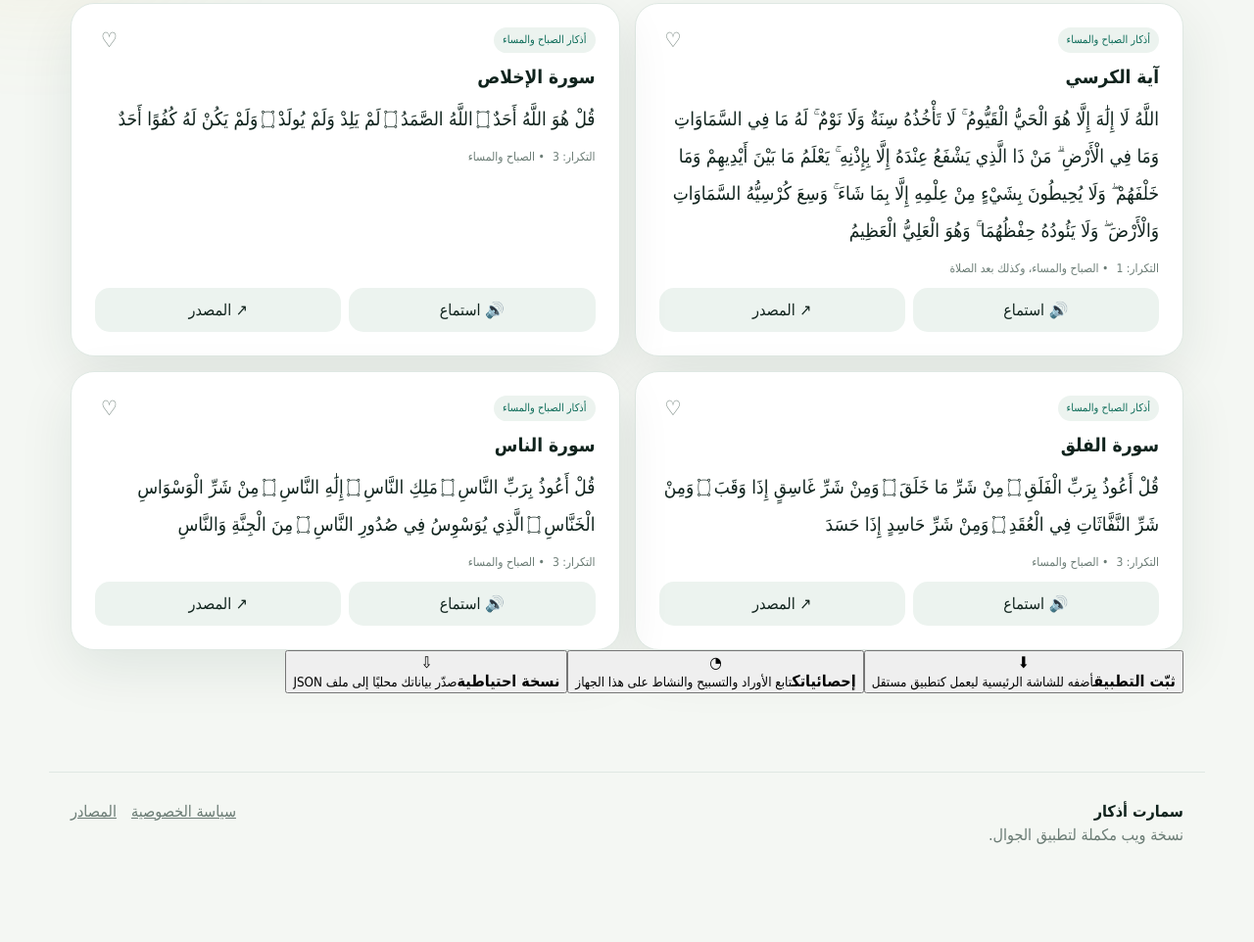
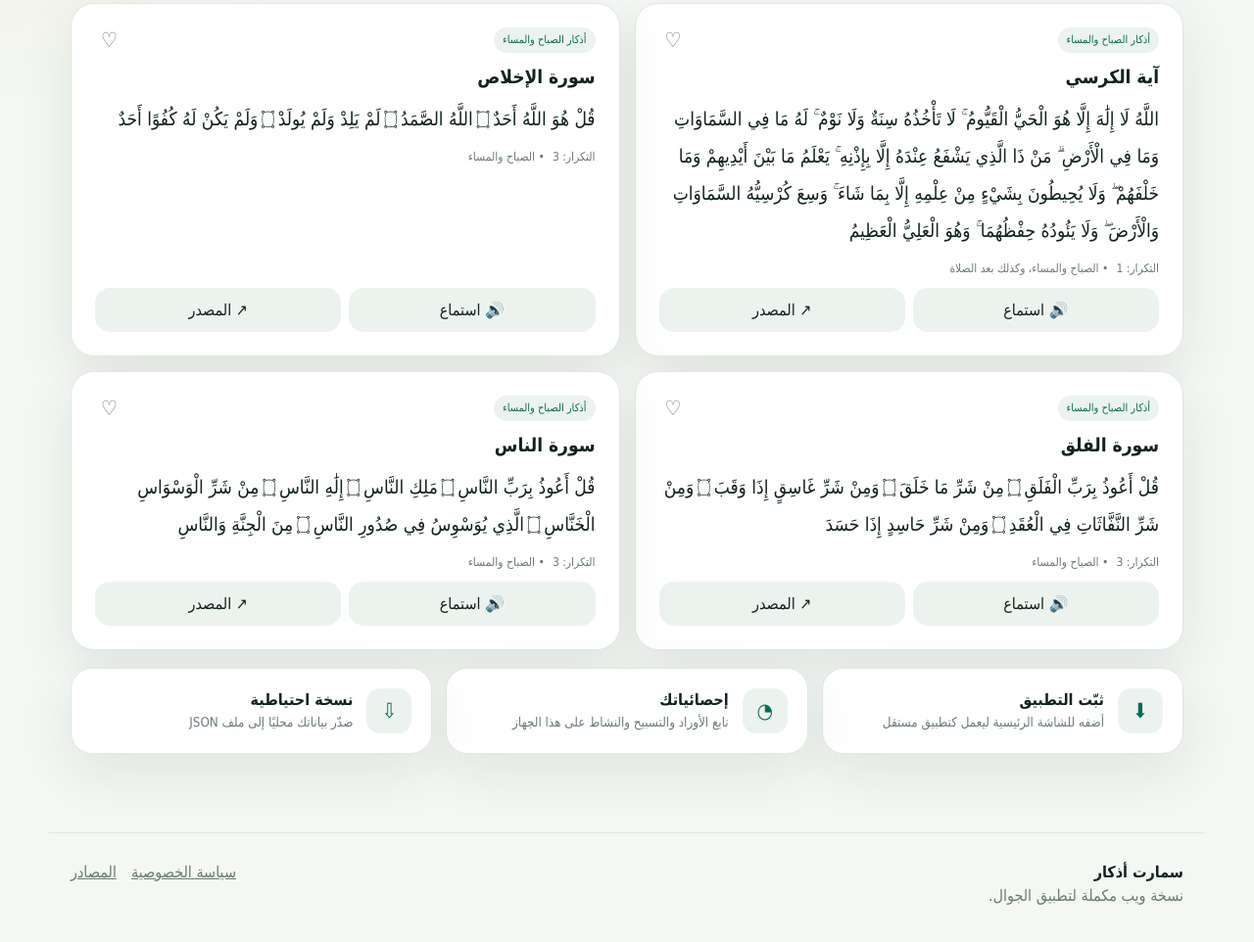
Before and after one commit to mostafasalem3500-prog/mostafasalem3500-prog-smart-adhkar-web, a website: page public/index.html in a window 1280 px wide. Shown: the part 1020-1982 px from the top of the page at 98% size. Before the commit the page ends 1932 px from the top, so only its background shows below. Drawn offline with Linux system fonts and the light colour scheme.

Commit message:
Load v1.1 styles

```diff
--- a/public/index.html
+++ b/public/index.html
@@ -1,4 +1,4 @@
-<!doctype html><html lang="ar" dir="rtl"><head><meta charset="utf-8"><meta name="viewport" content="width=device-width,initial-scale=1,viewport-fit=cover"><meta name="theme-color" content="#0c6b58"><title>سمارت أذكار | Smart Adhkar</title><meta name="description" content="تطبيق أذكار عربي بمصادر موثوقة وأوراد يومية ومسبحة ذكية."><link rel="manifest" href="/manifest.webmanifest"><link rel="icon" href="/icon.svg"><link rel="stylesheet" href="/styles.css"></head><body>
+<!doctype html><html lang="ar" dir="rtl"><head><meta charset="utf-8"><meta name="viewport" content="width=device-width,initial-scale=1,viewport-fit=cover"><meta name="theme-color" content="#0c6b58"><title>سمارت أذكار | Smart Adhkar</title><meta name="description" content="تطبيق أذكار عربي بمصادر موثوقة وأوراد يومية ومسبحة ذكية."><link rel="manifest" href="/manifest.webmanifest"><link rel="icon" href="/icon.svg"><link rel="stylesheet" href="/styles.css"><link rel="stylesheet" href="/v11.css"></head><body>
 <div class="ambient a1"></div><div class="ambient a2"></div>
 <header class="topbar"><a class="brand" href="#home"><img src="/icon.svg" alt=""><span><strong>سمارت أذكار</strong><small>ذكرٌ يرافق يومك</small></span></a><nav><button data-nav="home" class="active">الرئيسية</button><button data-nav="library">الأذكار</button><button data-nav="routine">الورد</button><button data-nav="tasbeeh">المسبحة</button><button data-nav="favorites">المفضلة</button><button data-nav="stats">الإحصائيات</button><button data-nav="sources">المصادر</button></nav><div class="top-actions"><button id="installBtn" class="install-btn" hidden>تثبيت التطبيق</button><button id="themeBtn" class="icon-btn" title="الوضع الداكن">☾</button></div></header>
 <main>
```
